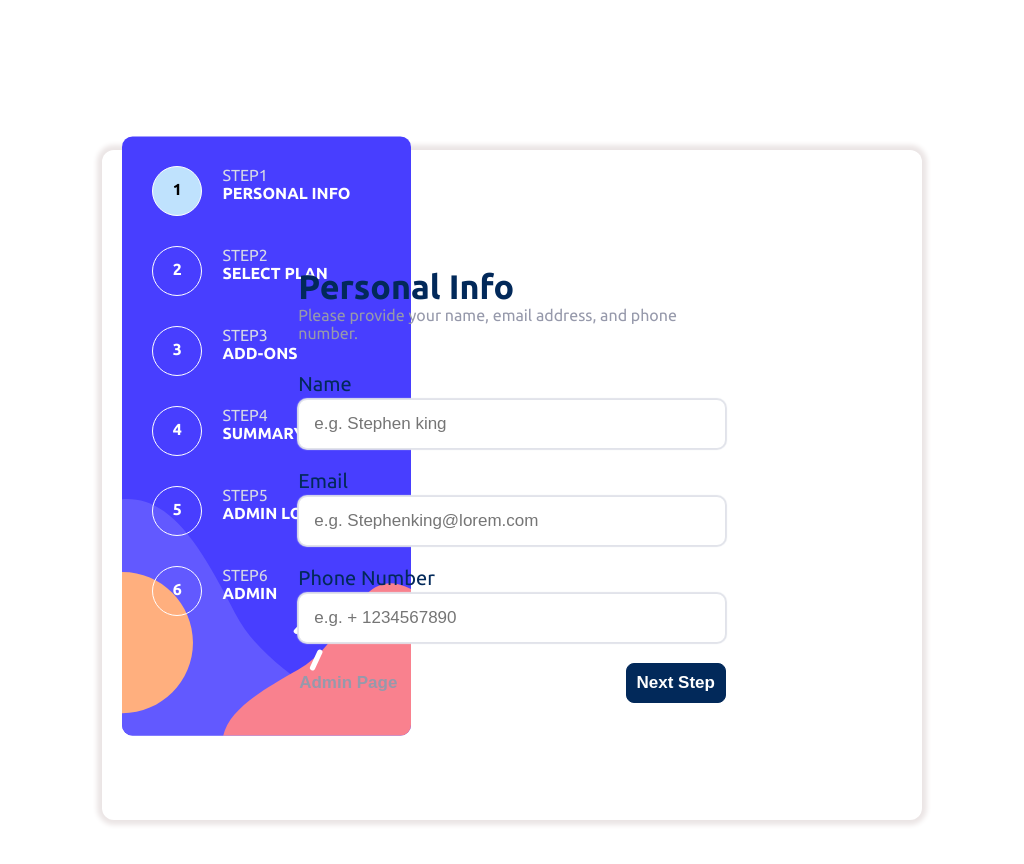
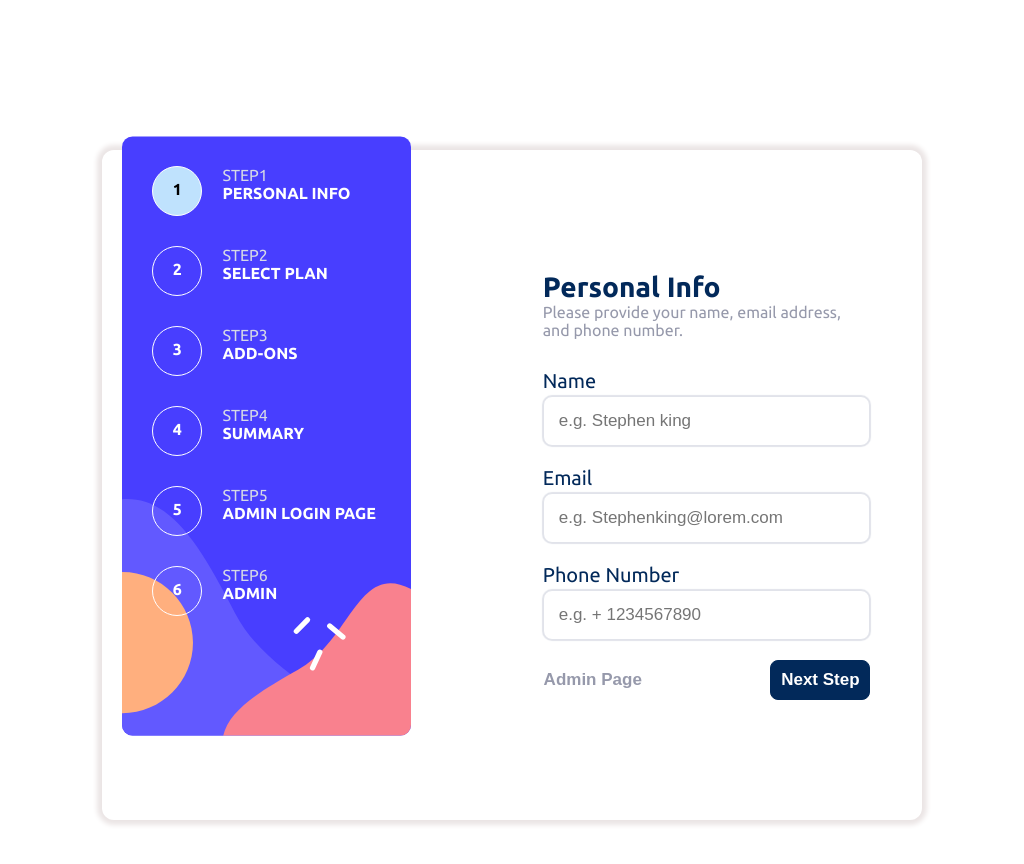
Before and after one commit to HidayahJadaan/Multi_Step_Form, a React (Create React App) app: page / in a window 1024 px wide. Shown: the top 864 px of the page. Built offline with nearby package versions, Linux system fonts and the light colour scheme.

Commit message:
First Type of Screens Is Done

```diff
--- a/src/components/BillItem.css
+++ b/src/components/BillItem.css
@@ -1,5 +1,5 @@
 .Item{
-    width: 40%;
+    width: 30%;
     text-align: left;
     border: 1px solid hsl(231, 11%, 63%);
     padding: 20px;
@@ -52,7 +52,7 @@
   @media only screen and (max-width: 1024px) and (min-width: 770px) {
 
     .Item  {
-      width: 90%;
+      width: 34%;
       font-size: 12px;
       padding: 14px;
 
--- a/src/components/ContentBox.css
+++ b/src/components/ContentBox.css
@@ -1,9 +1,11 @@
 .content-box{
-  width: 60%;
+  width: 50%;
   /* border: 1px solid blue; */
   margin: 0 auto;
   padding: 20px;
-  position: relative;
+  position: absolute;
+right: 17%;
+
 }
 
   .buttons{
@@ -29,8 +31,7 @@
   }
   .next-btn{
     background-color: hsl(213, 96%, 18%);
-   position: absolute;
-   right: 80px;
+
     color: #fff;
     border: 1px solid hsl(213, 96%, 18%);
     border-radius: 8px;
@@ -43,82 +44,14 @@
     color: #fff;
   }
 
-/*
-  @media only screen and (mmax-width: 758px) {
-    .content-box{
-      width: 45%;
-      position: absolute;
-      right: 0;
-
-    }
-
-
-    .btn{
-      width: 100px;
-      height: 40px;
-
-      font-size: 17px;
-
-    }
-      }
-       */
-
-
-
-/* @media only screen and (max-width: 690px) {
-  .content-box{
-    padding: 10px;
-
-    position: relative;
-  }
-.next-btn, .btn{
-  position: absolute;
-  bottom: -10%;
-}
-
-  }
-
-
-
-  @media only screen and (max-width: 636px) {
-
-  .btn{
-    width: 120px;
-    height: 30px;
-  font-size: 15px;
-  position: absolute;
-  bottom: -3%;
-  margin: 0 -20px;
-  }
-
-       }
-
-
-
-  @media only screen and (max-width: 600px) {
-
-   .content-box{
-    position: absolute;
-    top: 20%;
-    background-color: #fff;
-padding: 20px;
-border-radius: 12px;
-   }
-
-   .btn{
-    width: 123px;
-    margin: -35px 0;
-   }
-         }
-          */
-
-
-
-
-
 
 
           @media only screen and (max-width: 1024px) and (min-width: 770px) {
+            .content-box{
+              width: 32%;
+              padding: 0;
+              right: 15%;
+            }
 
             .btn{
               width: 100px;
--- a/src/components/FinishingUp.css
+++ b/src/components/FinishingUp.css
@@ -41,6 +41,16 @@
 
     }
 
+    .userInfo{
+      font-size: 10px;
+      font-weight: bolder;
+
+    }
+
+    .selected h2{
+      font-size: 18px;
+    }
+
   }
 
 
--- a/src/components/PageTitle.css
+++ b/src/components/PageTitle.css
@@ -14,18 +14,15 @@
   }
 
 
-  /* @media only screen and (max-width: 690px) {
-
-    .page-title{
-
-      font-size: 24px;
-    }
-    } */
 
 
-    @media only screen and (max-width: 1024px) {
 
+    @media only screen and (max-width: 1024px) and (min-width:770px){
 
+      .page-title{
+
+        font-size: 28px;
+      }
     }
 
 
--- a/src/components/PersonalInfo.css
+++ b/src/components/PersonalInfo.css
@@ -1,4 +1,3 @@
-
 
 .personalInfo{
     display: flex;
--- a/src/components/SelectPlan.css
+++ b/src/components/SelectPlan.css
@@ -1,7 +1,6 @@
 
 .Billings{
     display: flex;
-
     gap: 20px;
 
 
@@ -98,12 +97,12 @@
   @media only screen and (max-width: 1024px) and (min-width: 770px) {
 
               .Billings{
-                gap: 12px;
+                gap: 10px;
               }
 
 
               .toggle-bill {
-                width: 80%;
+                width: 90%;
            margin: 50px auto 70px auto;
               }
   }
--- a/src/components/TotalItem.css
+++ b/src/components/TotalItem.css
@@ -1,4 +1,4 @@
-@media only screen and (max-width: 1024px) {
+@media only screen and (max-width: 1024px) and (min-width:770px){
 
 
 }
--- a/src/index.css
+++ b/src/index.css
@@ -20,7 +20,6 @@ body{
 .app{
   width:  100%;
   display: flex;
-  gap: 5px;
   align-items: center;
   justify-content: start;
   /* border: 1px solid #000; */
```
